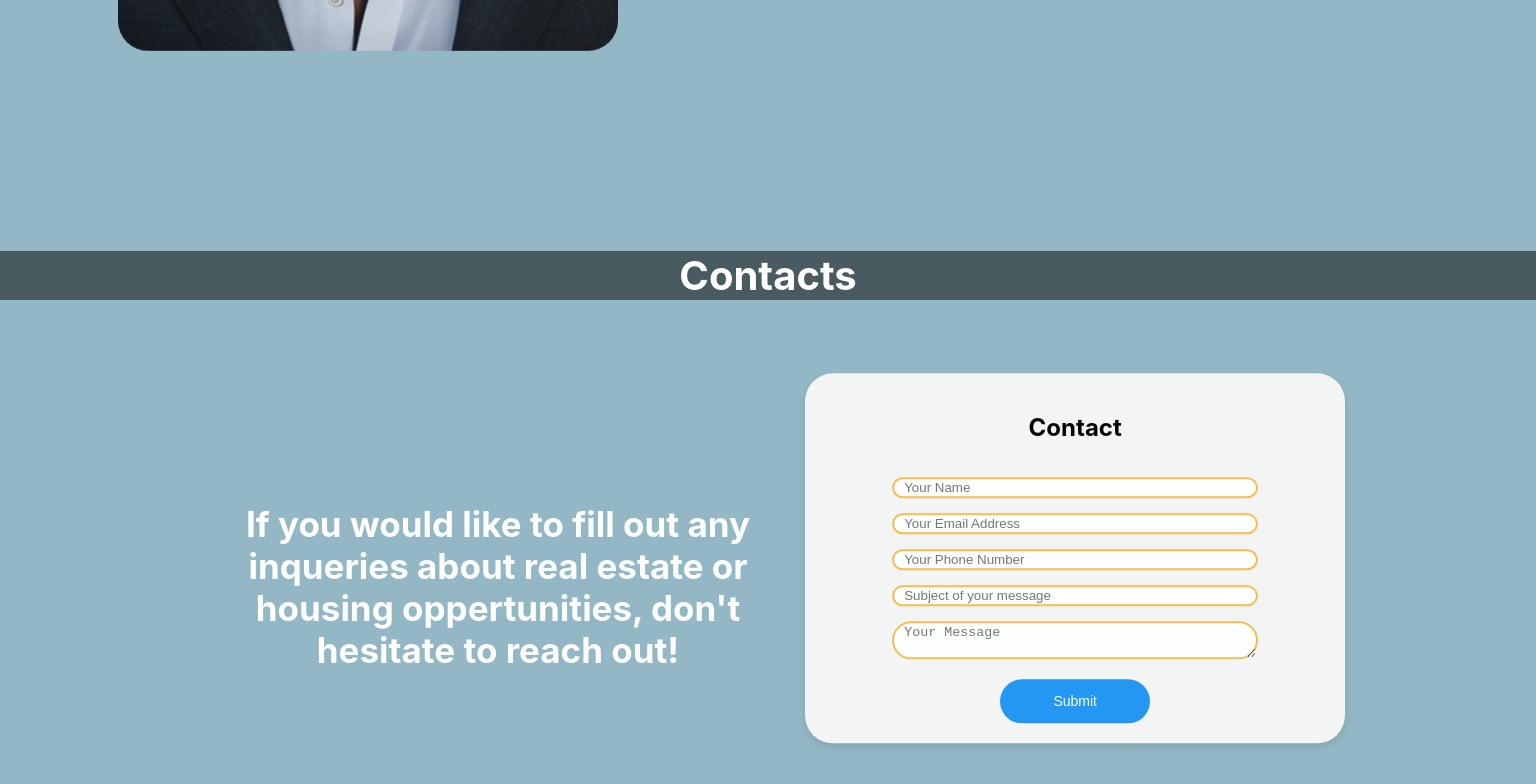
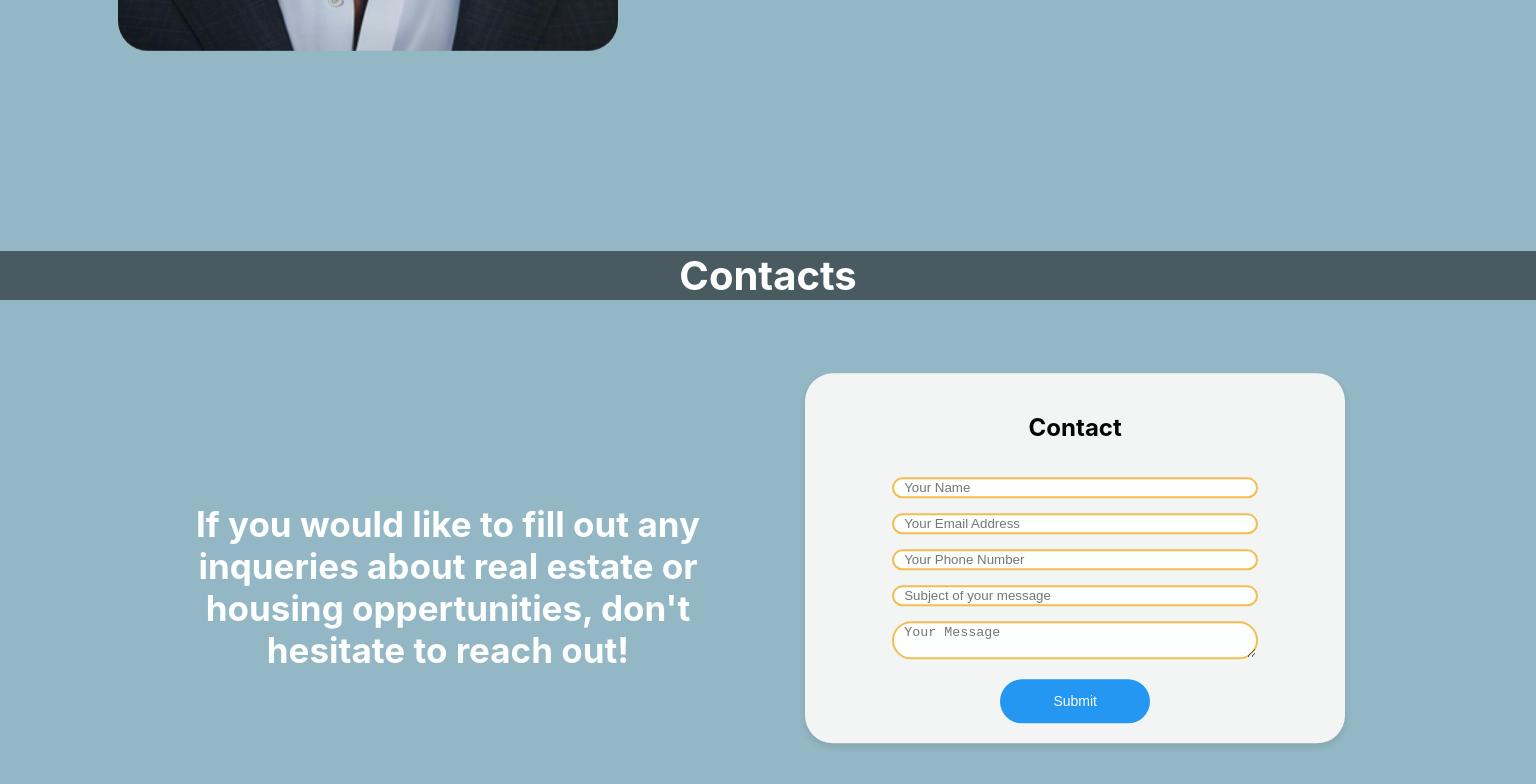
Before and after one commit to TheWiseSailor/CM.CO, a React (Create React App) app: page /Business in a window 1536 px wide. Shown: the part 1467-2251 px from the top of the page. Built offline with nearby package versions, Linux system fonts and the light colour scheme; no server answers.

Commit message:
Threejs emplementation

```diff
--- a/package.json
+++ b/package.json
@@ -13,6 +13,7 @@
     "@testing-library/user-event": "^13.5.0",
     "animate.css": "^4.1.1",
     "dotenv": "^16.4.4",
+    "three": "^0.161.0",
     "gh-pages": "^6.0.0",
     "react": "^18.2.0",
     "react-bootstrap": "^2.10.1",
--- a/src/components/Business/Business.css
+++ b/src/components/Business/Business.css
@@ -165,7 +165,12 @@ font-size: 30px;
 margin-top: -150px;
 }
 /* Media queries for mobile view */
+@media only screen and (min-width: 1368px) {
 
+.ContactInf2{
+  margin-right: 100px  !important;
+  }
+}
 @media only screen and (max-width: 768px) {
   .header-content h1 {
     font-size: 24px;
--- a/src/components/Business/Business.js
+++ b/src/components/Business/Business.js
@@ -37,6 +37,9 @@ function Business() {
           </p>
         </div>
       </section>
+
+
+      {/* add a section here to where I can add a 3d house */}
       <h2 className='BH3'>Contacts</h2>
       <div className="contact-container-form-page">
       <AOSInitializer/>
```
